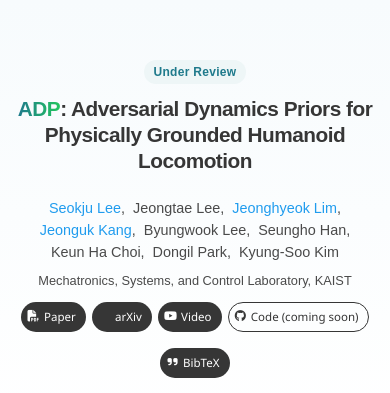
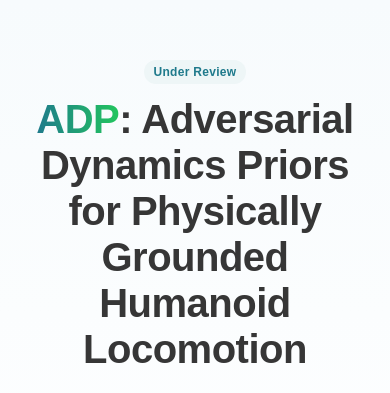
Before and after one commit to seokju-lee/adp, a plain HTML site: page index.html in a window 390 px wide. Shown: the top 393 px of the page. Drawn offline with nearby package versions, Linux system fonts and the light colour scheme; some icons are missing; a web font is replaced by a local one.

Commit message:
Keep hero title at full size on mobile

```diff
--- a/index.html
+++ b/index.html
@@ -26,7 +26,7 @@
   <link rel="stylesheet" href="static/css/bulma-slider.min.css">
   <link rel="stylesheet" href="static/css/fontawesome.all.min.css">
   <link rel="stylesheet" href="https://cdn.jsdelivr.net/gh/jpswalsh/academicons@1/css/academicons.min.css">
-  <link rel="stylesheet" href="static/css/index.css?v=3">
+  <link rel="stylesheet" href="static/css/index.css?v=4">
 
   <script src="https://ajax.googleapis.com/ajax/libs/jquery/3.5.1/jquery.min.js"></script>
   <script defer src="static/js/fontawesome.all.min.js"></script>
--- a/static/css/index.css
+++ b/static/css/index.css
@@ -623,9 +623,9 @@ img, video, iframe {
   }
 
   /* ---- Titles ---- */
+  /* keep hero title (.title.is-2) at Bulma default (2.5rem) so it reads big */
   .title.is-2 {
-    font-size: 1.5rem !important;
-    line-height: 1.25 !important;
+    line-height: 1.15 !important;
   }
   .title.is-3 {
     font-size: 1.3rem !important;
@@ -755,7 +755,6 @@ img, video, iframe {
 
 /* Small phones (<=480px) */
 @media (max-width: 480px) {
-  .title.is-2 { font-size: 1.3rem !important; }
   .title.is-3 { font-size: 1.15rem !important; }
   .adp-metric-value { font-size: 1.15rem; }
   .adp-metric-label { font-size: 0.7rem; }
```
